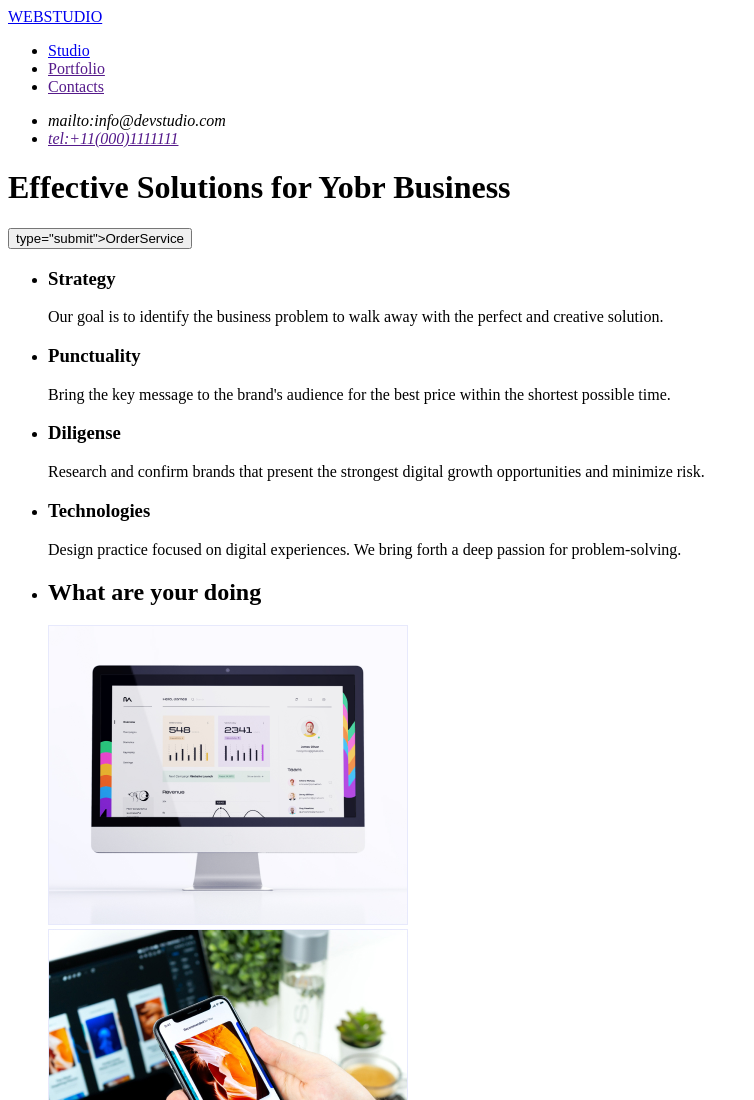
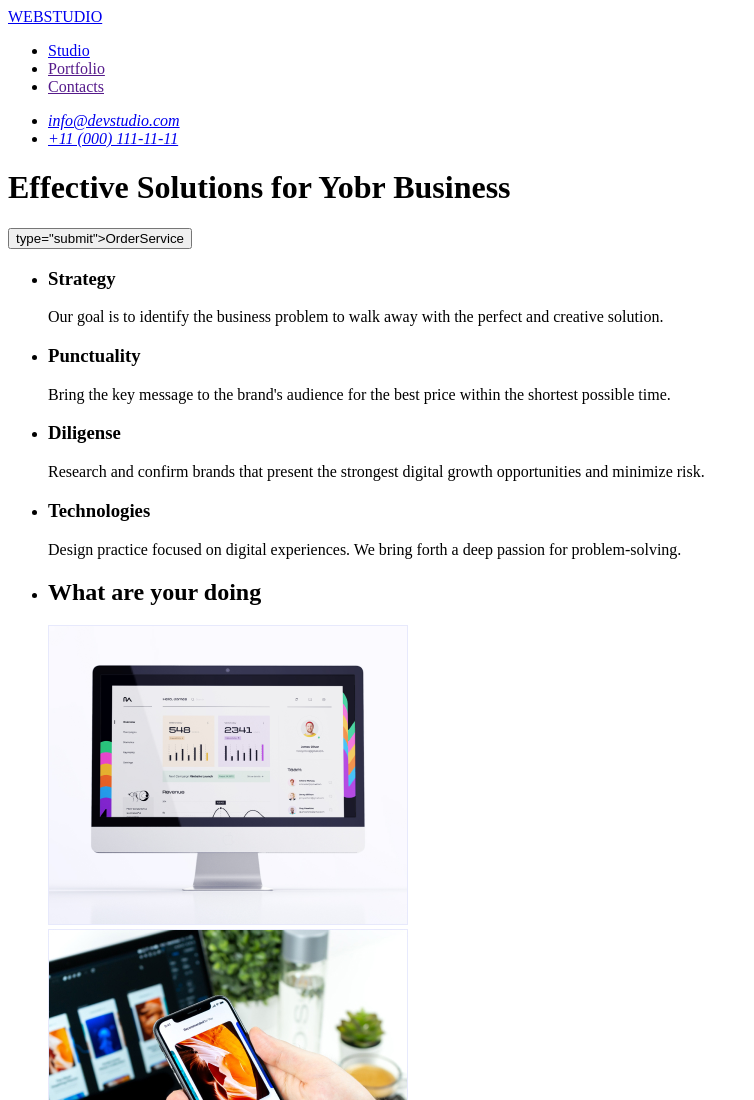
Before and after one commit to oksperetyatko/goit-markup-hw-01, a plain HTML site: page index.html in a window 1280 px wide. Shown: the top 1100 px of the page, without its empty margins (0-754 px from the left). Drawn offline with Linux system fonts and the light colour scheme.

Commit message:
corrected 2

```diff
--- a/index.html
+++ b/index.html
@@ -24,10 +24,10 @@
     <address>
   <ul>
     <li>
-        <a>mailto:info@devstudio.com</a>
+        <a href="mailto:info@devstudio.com">info@devstudio.com</a>
     </li>
     <li>
-        <a href="">tel:+11(000)1111111</a>
+        <a href="tel:+110001111111">+11 (000) 111-11-11</a>
     </li>
   </ul>
     </address>
@@ -35,7 +35,7 @@
     <main>
             <H1>Effective Solutions for Yobr Business</H1>
             <button>type="submit">OrderService</button>
-        <section1>
+        <section>
             <ul>
                 <li>
                     <h3>Strategy</h3>
@@ -64,18 +64,18 @@
                 </p>
             </li>
           </ul>
-        </section1>
+        </section>
         <section>
     <ul>
         <li>
             <h2>What are your doing</h2>
-         <img src="./picture/picture/img_1_png.png"alt="">
+         <img src="./picture/picture/img_1_png.png" alt="">
         </li>
         <li>
-            <img src="./picture/picture/rectangle_71_peg.png"alt="">
+            <img src="./picture/picture/rectangle_71_peg.png" alt="">
         </li>
         <li>
-            <img src="./picture/picture/"alt="">
+            <img src="./picture/picture/" alt="">
         </li>
     </ul>
          </section>
@@ -83,28 +83,28 @@
     <h2>Our Them</h2>
     <ul>
         <li>
-            <img src="./picture/img_1_peg.png"alt="">
+            <img src="./picture/img_1_peg.png" alt="">
             <h3>Mark Guerrero</h3>
             <p>
                 Product Designer
             </p>
         </li>
         <li>
-            <img src="./picture/picture/img_2_jpeg.png"alt="">
+            <img src="./picture/picture/img_2_jpeg.png" alt="">
             <h3>Tom Ford</h3>
             <p>
                 Frontend Developer
             </p>
         </li>
         <li>
-            <img src="./picture/picture/img_3_jpeg.png"alt="">
+            <img src="./picture/picture/img_3_jpeg.png" alt="">
             <h3>Camila Garsia</h3>
             <p>
                 Marketing
             </p>
         </li>
         <li>
-            <img src="./picture/picture/img_4_jpeg.png"alt="">
+            <img src="./picture/picture/img_4_jpeg.png" alt="">
             <h3>Daniel Wilson</h3>
             <p>
                 UI Designer
```
